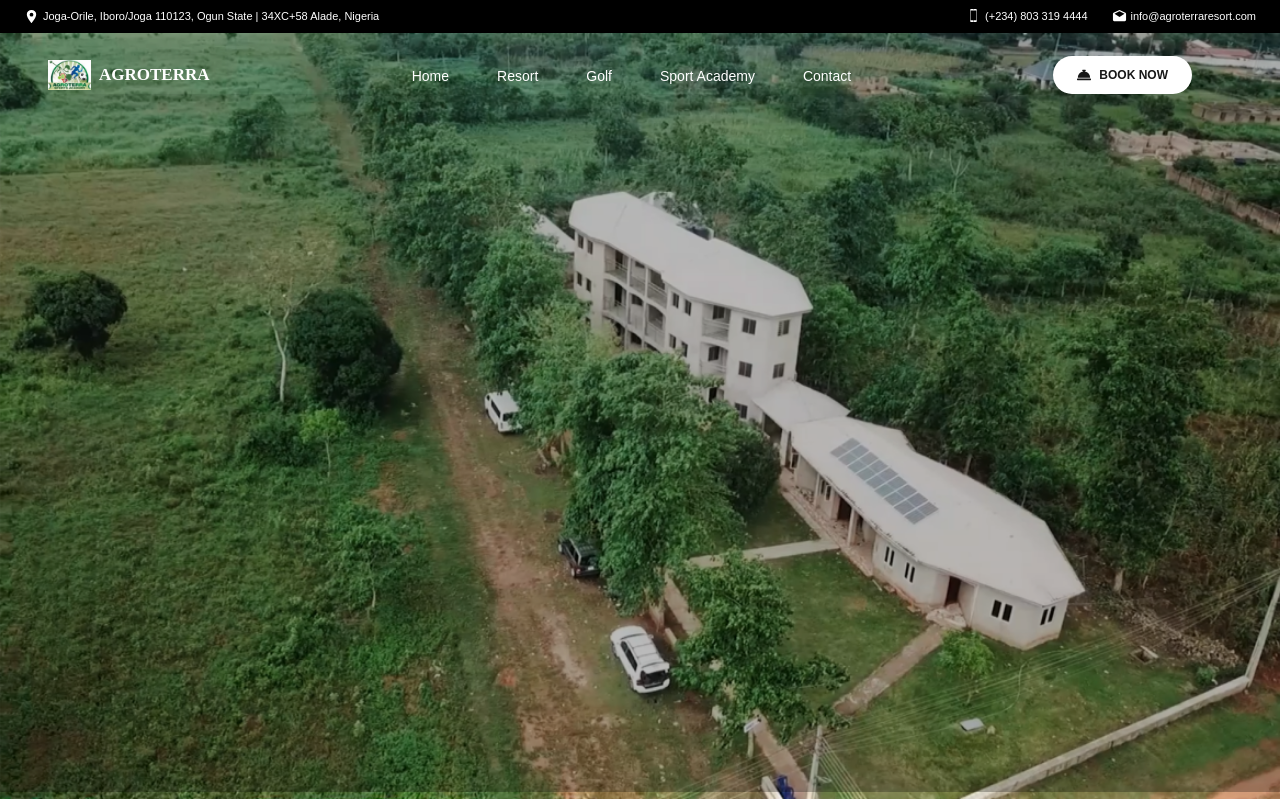
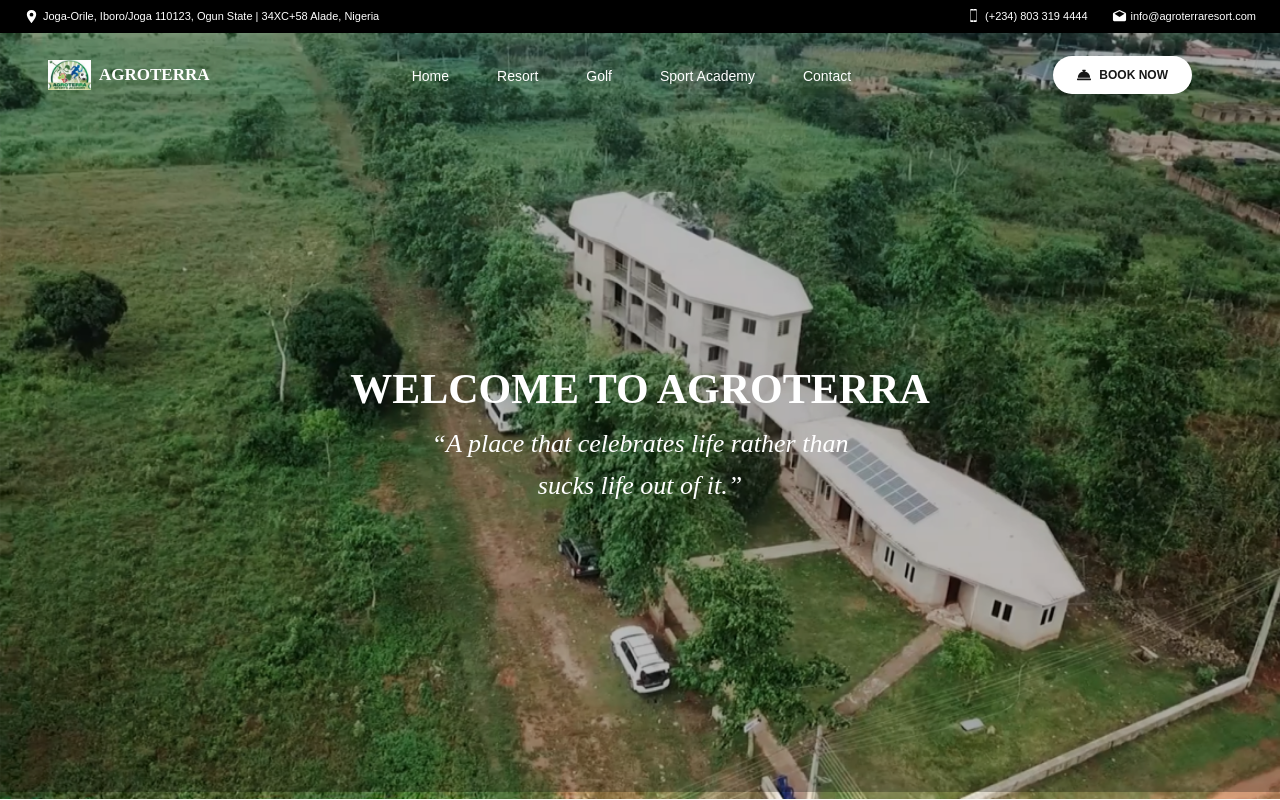
Before and after one commit to MrLad01/agroproject2, a Next.js app in the folder agroterra/: page / in a window 1280 px wide. Built offline with nearby package versions, Linux system fonts and the light colour scheme; grey boxes are pictures that could not be loaded.

Commit message:
little update on the hero's section

```diff
--- a/agroterra/app/globals.css
+++ b/agroterra/app/globals.css
@@ -49,6 +49,12 @@
   font-optical-sizing: auto;
   font-weight: 500;
   font-style: normal;
+}
+.eb-garamond-italic{
+  font-family: "EB Garamond", serif;
+  font-optical-sizing: auto;
+  font-weight: 500;
+  font-style: italic;
 }
 .eb-garamond-semibold {
   font-family: "EB Garamond", serif;
--- a/agroterra/app/page.tsx
+++ b/agroterra/app/page.tsx
@@ -87,6 +87,19 @@
                 Book Now
               </button>
             </nav>
+            <div className="h-full flex flex-col text-white items-center justify-center leading-relaxed">
+              <h2 className="text-center eb-garamond-semibold text-[42px]">WELCOME TO AGROTERRA</h2>
+              <p className="eb-garamond-italic text-[26px] max-w-110 text-center">&ldquo;A place that celebrates life rather than
+sucks life out of it.&rdquo;
+              </p>
+              {/* <p className="eb-garamond-italic text-[18px] max-w-230 text-center">&ldquo;Nestled in the heart of pristine countryside, Agroterra Resort offers an unparalleled luxury experience
+              where nature meets sophistication. Our world-class facilities include premium accommodations,
+              a championship golf course, and an elite sports academy that caters to athletes of all levels.
+              Whether you&apos;re seeking a peaceful retreat, an exciting golf adventure, or professional sports training,
+              Agroterra provides the perfect setting for your ultimate getaway. Experience the harmony of luxury,
+              recreation, and natural beauty in one extraordinary destination.&rdquo;
+              </p> */}
+            </div>
           </div>
         </div>
       </main>
```
